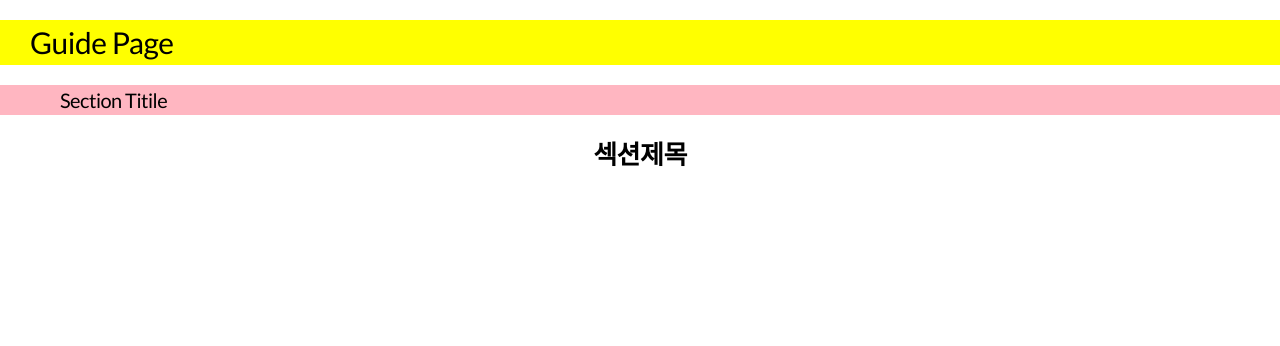
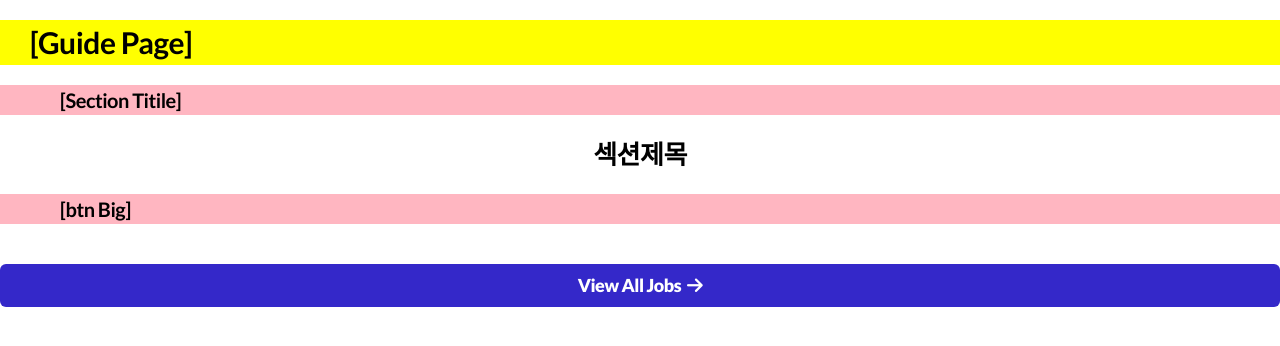
Before and after one commit to phr9000/seniorJob, a React (Create React App) app: page /guide in a window 1280 px wide. Shown: the top 346 px of the page. Built offline with nearby package versions, Linux system fonts and the light colour scheme.

Commit message:
+ Complete the latestList component

```diff
--- a/src/assets/styles/layout/main.scss
+++ b/src/assets/styles/layout/main.scss
@@ -5,3 +5,19 @@
   margin-top: 2rem;
   margin-bottom: 1rem;
 }
+
+.big_btn {
+  padding-top: 2rem;
+
+  a {
+    display: block;
+    font-size: 1.8rem;
+    font-weight: 900;
+    line-height: 1.3;
+    border-radius: 6px;
+    color: #fff;
+    text-align: center;
+    background-color: #3428c9;
+    padding: 10px 30px;
+  }
+}
--- a/src/components/Guide.tsx
+++ b/src/components/Guide.tsx
@@ -3,12 +3,17 @@ import {Link} from "react-router-dom";
 import React from "react";
 
 interface SecTitleProps {
-  title?: string; // 제목은 문자열로만 정의함
   /**
    * 문자열 또는 숫자 모두 가능하도록 하고 싶을때, 유니온 타입 사용
    * title?: string | number; 로 작성.
    * */
+  title?: string; // 제목은 문자열로만 정의함
 }
+
+interface BigBtnTitleProps {
+  title?: string;
+}
+
 
 export function SecTitle({title = "섹션제목"}: SecTitleProps) {
   return (
@@ -16,28 +21,42 @@ export function SecTitle({title = "섹션제목"}: SecTitleProps) {
   );
 }
 
+export function BigBtn({title = " View All Jobs"}: BigBtnTitleProps) {
+  return (
+    <div className="big_btn">
+      <a href="#none">
+        {title}&nbsp;&nbsp;
+        <i className="fas fa-arrow-right"></i>
+      </a>
+    </div>
+  );
+}
+
 const Guide: React.FC = () => {
   const commonStyle = {
+    fontWeight: '700',
     backgroundColor: 'yellow',
     marginTop: '20px',
     marginBottom: '20px',
   }
   const fontSize30 = {
     fontSize: '30px',
-    textIndent: '30px'
+    textIndent: '30px',
   }
   const fontSize20 = {
     fontSize: '20px',
     backgroundColor: 'lightPink',
-    textIndent: '60px'
+    textIndent: '60px',
   }
 
   return (
     <>
-      <div style={{...commonStyle, ...fontSize30}}>Guide Page</div>
-      <div style={{...commonStyle, ...fontSize20}}>Section Titile</div>
+      <div style={{...commonStyle, ...fontSize30}}>[Guide Page]</div>
+      <div style={{...commonStyle, ...fontSize20}}>[Section Titile]</div>
       <SecTitle/>
 
+      <div style={{...commonStyle, ...fontSize20}}>[btn Big]</div>
+      <BigBtn/>
 
     </>
   );
--- a/src/components/LatestList.tsx
+++ b/src/components/LatestList.tsx
@@ -1,6 +1,5 @@
 /* eslint-disable */
 import React from "react";
-
 
 /* Import imgs */
 import imgs from 'src/common/ImgDef';
@@ -10,6 +9,7 @@ import "src/components/latestList.scss";
 
 /* Import Component */
 import {SecTitle} from 'src/components/Guide';
+import {BigBtn} from 'src/components/Guide';
 
 const LatestList: React.FC = () => {
   return (
@@ -74,9 +74,9 @@ const LatestList: React.FC = () => {
             </div>
           </a>
         </div>
+        <BigBtn/>
       </div>
     </section>
-
   );
 };
 export default LatestList;
```
